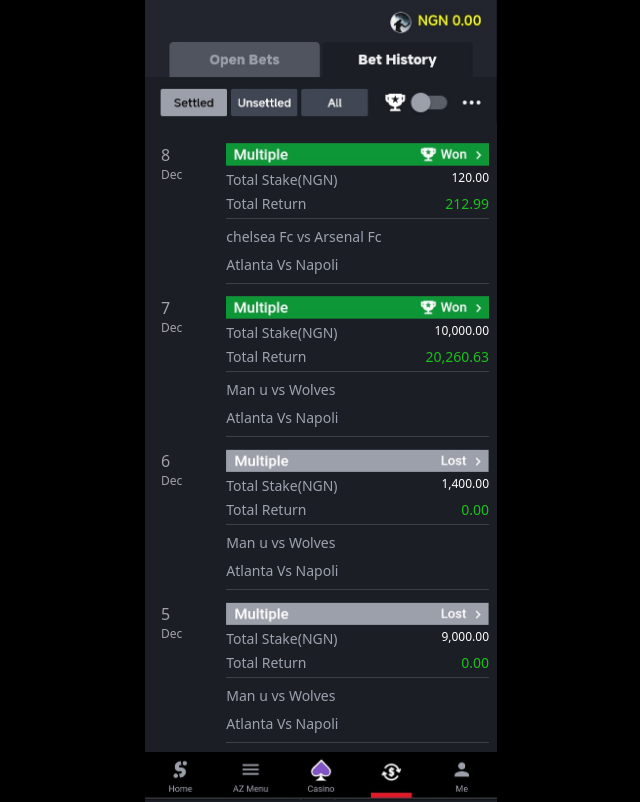
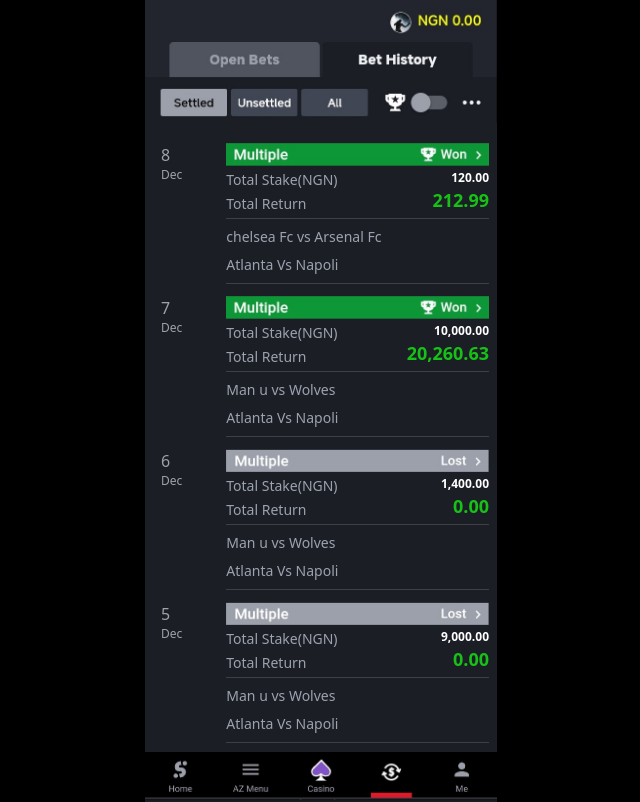
Before and after one commit to FranklineDo/sportyBet, a Next.js app: page / in a window 1280 px wide. Shown: the top 802 px of the page, without its empty margins (319-959 px from the left). Built offline with nearby package versions, Linux system fonts and the light colour scheme.

Commit message:
almost there

```diff
--- a/src/app/comps/datacomp.tsx
+++ b/src/app/comps/datacomp.tsx
@@ -20,11 +20,11 @@ const BetHistory: React.FC = () => {
                 </div>
                 <div className="flex justify-between text-sm text-gray-400 mt-1">
                   <span>Total Stake(NGN)</span>
-                  <span className=" text-white text-xs">{ data.stake}</span>
+                  <span className=" text-white text-xs font-semibold">{ data.stake}</span>
                 </div>
                 <div className="flex justify-between text-sm text-gray-400 mt-1">
                   <span>Total Return</span>
-                  <span className=" text-greencolor font-normal">{ data.return}</span>
+                  <span className=" text-greencolor font-semibold -mt-2 text-lg">{ data.return}</span>
                 </div>
                 <hr className=" mb-2 mt-1 border-zinc-700" />
                 <h2 className="text-gray-400 text-sm mb-2">{data.Match1 }</h2>
```
